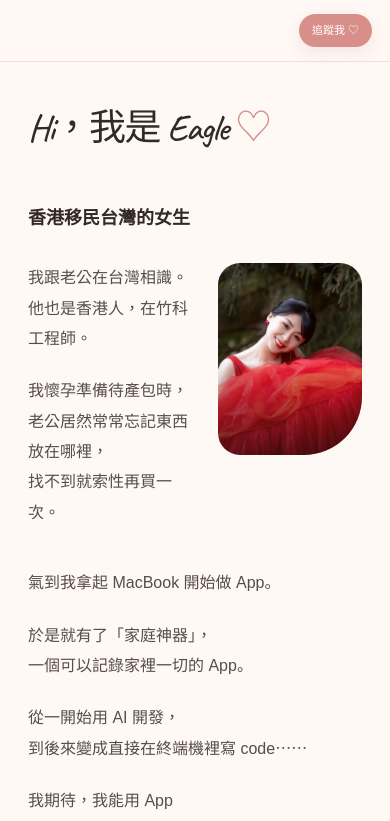
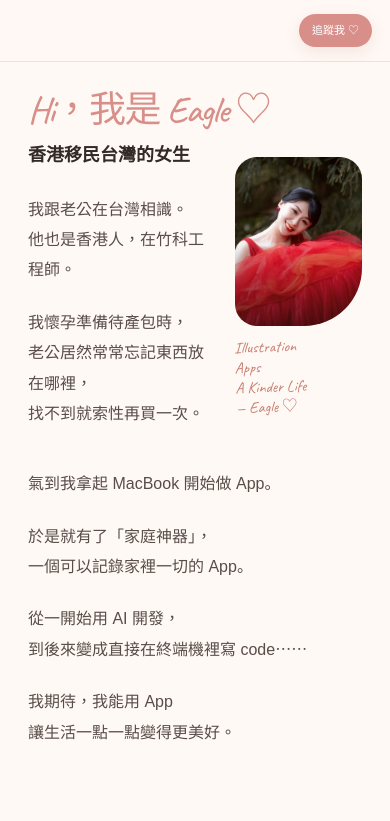
Before and after one commit to eagle-827/eagle-apps-web, a Next.js app: page /about in a window 390 px wide. Shown: the top 821 px of the page. Built offline with nearby package versions, Linux system fonts and the light colour scheme.

Commit message:
Refine About portrait and signature layout

```diff
--- a/app/about/page.tsx
+++ b/app/about/page.tsx
@@ -21,11 +21,11 @@ export default function AboutPage() {
       <section className="about-intro">
         <div className="about-copy">
           <h1>
-            Hi，我是 Eagle <span>♡</span>
+            <span className="about-hi">Hi，</span><span className="about-title-zh">我是</span>{" "}
+            <span className="about-eagle">Eagle</span> <span className="about-heart">♡</span>
           </h1>
 
           <p className="about-identity">
-                        <br />
             香港移民台灣的女生
           </p>
 
@@ -44,11 +44,20 @@ export default function AboutPage() {
               找不到就索性再買一次。
             </p>
 
-            <div className="about-photo-mobile">
-              <img
-                src="/images/about/eagle.webp"
-                alt="Eagle"
-              />
+            <div className="about-photo-group">
+              <div className="about-photo-mobile">
+                <img
+                  src="/images/about/eagle.webp"
+                  alt="Eagle"
+                />
+              </div>
+
+              <div className="about-signature">
+                Illustration<br />
+                Apps<br />
+                A Kinder Life<br />
+                — Eagle ♡
+              </div>
             </div>
 
             <p>氣到我拿起 MacBook 開始做 App。</p>
@@ -111,9 +120,7 @@ export default function AboutPage() {
           </p>
         </div>
 
-        <div className="about-wish-art" aria-label="Eagle 與綿花糖插畫預留位置">
-          <span>ILLUSTRATION</span>
-        </div>
+        <div className="about-wish-art" aria-hidden="true" />
       </section>
 
       <footer className="home-footer about-footer">
--- a/app/globals.css
+++ b/app/globals.css
@@ -820,3 +820,159 @@ a {
     transform: translateY(-225px);
   }
 }
+
+.about-title-zh,
+.about-life h2,
+.about-wish-copy p {
+  font-family: "Klee One", "Hannotate TC", "HanziPen TC", "PingFang TC", cursive;
+  font-weight: 500;
+}
+
+.about-hi,
+.about-eagle {
+  font-family: var(--font-caveat), cursive;
+}
+
+.about-heart {
+  color: var(--rose);
+  font-family: var(--font-caveat), cursive;
+}
+
+.about-signature {
+  position: absolute;
+  top: 360px;
+  right: 3%;
+  width: 27%;
+  color: #c77f70;
+  font-family: var(--font-caveat), "HanziPen TC", cursive;
+  font-size: 25px;
+  line-height: 1.35;
+  transform: rotate(-2deg);
+}
+
+@media (max-width: 760px) {
+  .about-intro {
+    padding-top: 28px;
+  }
+
+  .about-copy h1 {
+    margin-bottom: 10px;
+  }
+
+  .about-identity {
+    margin-bottom: 24px;
+  }
+
+  .about-photo-mobile {
+    top: -22px;
+    width: 38%;
+  }
+
+  .about-story-text > p:nth-of-type(1),
+  .about-story-text > p:nth-of-type(2) {
+    width: 57%;
+  }
+
+  .about-signature {
+    top: 275px;
+    right: 0;
+    width: 38%;
+    font-size: 18px;
+    line-height: 1.3;
+  }
+
+  .about-life h2 {
+    font-size: 36px;
+    font-weight: 500;
+  }
+
+  .about-wish-copy p {
+    font-size: 31px;
+    font-weight: 500;
+    line-height: 1.45;
+  }
+}
+
+@media (max-width: 760px) {
+  .about-photo-mobile {
+    top: -38px;
+  }
+
+  .about-signature {
+    top: 235px;
+    right: 0;
+    width: 38%;
+    font-size: 17px;
+    line-height: 1.28;
+  }
+}
+
+@media (max-width: 760px) {
+  .about-signature {
+    position: relative;
+    top: auto;
+    right: auto;
+    width: 38%;
+    margin: -6px 0 34px auto;
+    font-size: 17px;
+    line-height: 1.28;
+    transform: rotate(-2deg);
+  }
+
+  .about-signature + p {
+    clear: both;
+    padding-top: 0;
+  }
+}
+
+@media (max-width: 760px) {
+  .about-signature {
+    position: absolute;
+    top: 285px;
+    right: 0;
+    width: 38%;
+    margin: 0;
+    font-size: 16px;
+    line-height: 1.25;
+    transform: rotate(-2deg);
+  }
+
+  .about-signature + p {
+    clear: both;
+    padding-top: 18px;
+  }
+}
+
+@media (max-width: 760px) {
+  .about-photo-group {
+    position: absolute;
+    top: -38px;
+    right: 0;
+    width: 38%;
+  }
+
+  .about-photo-group .about-photo-mobile {
+    position: relative;
+    top: auto;
+    right: auto;
+    width: 100%;
+    aspect-ratio: 3 / 4;
+    margin: 0;
+  }
+
+  .about-photo-group .about-signature {
+    position: relative;
+    top: auto;
+    right: auto;
+    width: 100%;
+    margin: 10px 0 0;
+    font-size: 16px;
+    line-height: 1.25;
+    transform: rotate(-2deg);
+  }
+
+  .about-photo-group + p {
+    clear: both;
+    padding-top: 18px;
+  }
+}
```
